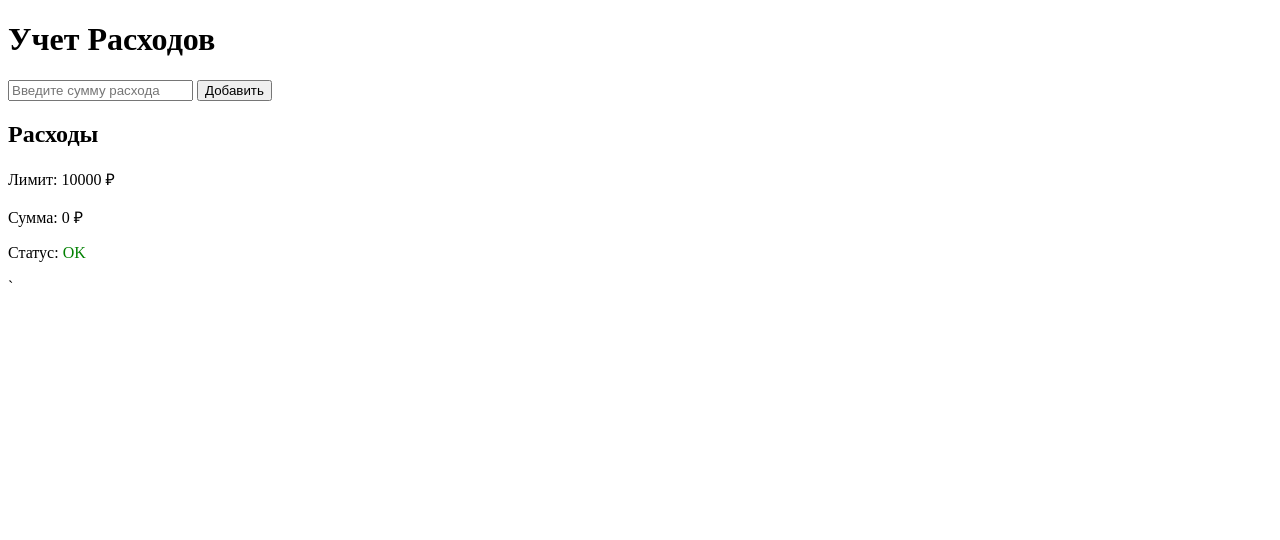
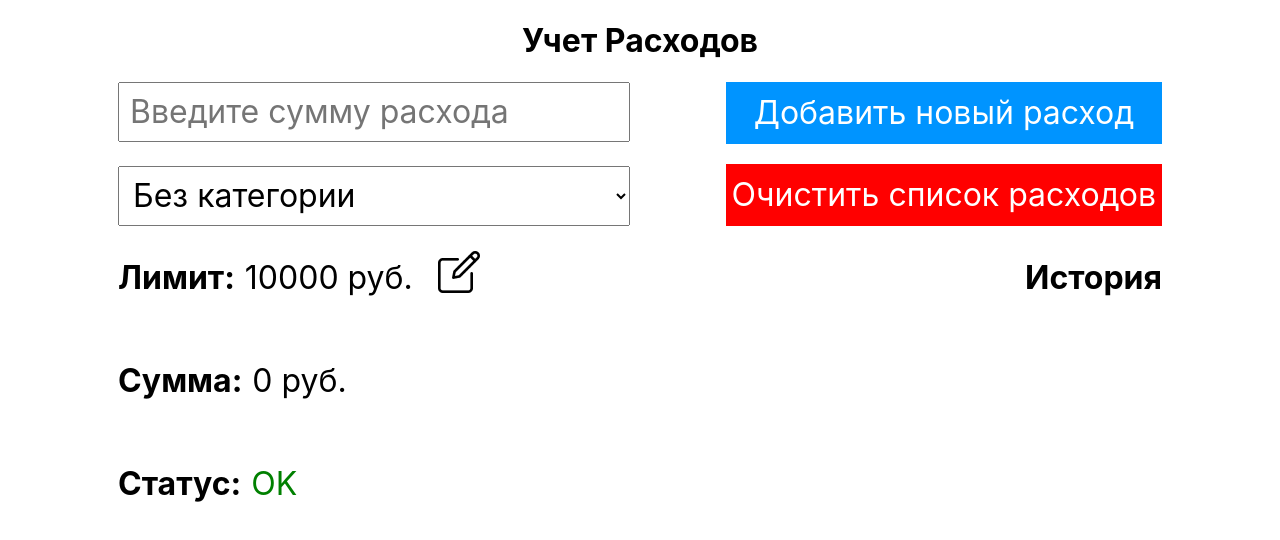
Before and after one commit to SadoninS/ExpensesApp, a plain HTML site: page index.html in a window 1280 px wide. Drawn offline with Linux system fonts and the light colour scheme.

Commit message:
stable ver1

```diff
--- a/index.css
+++ b/index.css
@@ -1,7 +1,133 @@
-.status_green{
-    color:green;
+body {
+  margin: 0 auto;
+  padding: 0 25px;
+  max-width: 1094px;
+  font-family: Inter;
+}
+* {
+  box-sizing: border-box;
 }
 
-.status_red{
-    color: red;
+h1 {
+  text-align: center;
 }
+button {
+  border: none;
+  font-family: inherit;
+}
+
+.newExpenseForm {
+  display: flex;
+  gap: 30px;
+  justify-content: space-between;
+  flex-wrap: wrap;
+}
+
+.formInputs {
+  display: flex;
+  justify-content: space-between;
+  flex-direction: column;
+  gap: 20px;
+}
+
+.newExpenseInput,
+.expenseCategory {
+  padding: 5px 10px;
+  width: 40vw;
+  height: 60px;
+  font-family: Inter;
+  font-size: 32px;
+}
+
+.formBtns {
+  display: flex;
+  flex-direction: column;
+  gap: 20px;
+}
+
+.addExpenseBtn,
+.clearExpenseBtn {
+  background-color: #0094ff;
+  color: white;
+  text-align: center;
+  font-size: 32px;
+  line-height: 60px;
+}
+.clearExpenseBtn {
+  background-color: #ff0000;
+}
+
+/* History */
+.history-wrapper {
+  display: flex;
+  justify-content: space-between;
+  flex-wrap: wrap;
+}
+
+.limit-wrapper,
+.status-wrapper,
+.total-wrapper {
+  display: flex;
+  width: 40vw;
+  gap: 10px;
+  text-align: left;
+  font-size: 32px;
+  line-height: 39px;
+}
+
+.historyList-wrapper {
+  font-size: 32px;
+  line-height: 39px;
+}
+
+.limit__title,
+.status__title,
+.total__title,
+.history__title {
+  font-weight: 700;
+}
+
+.history__title {
+  text-align: end;
+}
+
+.status_green {
+  color: green;
+}
+
+.status_red {
+  color: red;
+}
+
+.limit__value::after,
+.total__value::after,
+.currency::after {
+  content: ' руб.';
+  width: 20px;
+  height: 20px;
+}
+
+.setNewLimitBtn {
+  margin-left: 15px;
+  margin-top: 25px;
+  background-image: url(resources/editLimit.png);
+  width: 42px;
+  height: 42px;
+
+  background-color: white;
+}
+/* Popup New Limit */
+
+.newLimitPopup {
+  border: 1px solid red;
+  padding: 10%;
+  width: 991px;
+  height: 525px;
+  display: flex;
+}
+
+.popupTitle {
+  font-size: 32px;
+  font-weight: 700;
+  line-height: 39px;
+}
--- a/index.html
+++ b/index.html
@@ -1,36 +1,114 @@
 <!DOCTYPE html>
 <html lang="ru">
+  <head>
+    <meta charset="UTF-8" />
+    <meta
+      http-equiv="X-UA-Compatible"
+      content="IE=edge" />
+    <meta
+      name="viewport"
+      content="width=device-width, initial-scale=1.0" />
+    <title>Учет Расходов</title>
+    <link
+      rel="shortcut icon"
+      href="resources/favicon.png"
+      type="image/x-icon" />
+    <link
+      rel="stylesheet"
+      href="index.css" />
+  </head>
 
-<head>
-    <meta charset="UTF-8">
-    <meta http-equiv="X-UA-Compatible" content="IE=edge">
-    <meta name="viewport" content="width=device-width, initial-scale=1.0">
-    <title>Учет Расходов</title>
-    <link rel="shortcut icon" href="resources/favicon.png" type="image/x-icon">
-    <link rel="stylesheet" href="index.css">
-</head>
-
-<body>
+  <body>
     <h1>Учет Расходов</h1>
-    <div class="form">
-        <input class="js-input input" type="number" placeholder="Введите сумму расхода">
-        <button class="js-btn btn">Добавить</button>
+    <div class="newExpenseForm">
+      <div class="formInputs">
+        <input
+          data-new-expense-input
+          class="newExpenseInput"
+          type="number"
+          placeholder="Введите сумму расхода" />
+        <select
+          data-category
+          name="Категория"
+          class="expenseCategory">
+          <option value="">Без категории</option>
+          <option value="Продукты">Продукты</option>
+          <option value="Авто">Авто</option>
+          <option value="Развлечения">Развлечения</option>
+          <option value="ЖКХ">ЖКХ</option>
+        </select>
+      </div>
+      <div class="formBtns">
+        <button
+          id="addExpenseBtn"
+          class="addExpenseBtn">
+          Добавить новый расход
+        </button>
+        <button
+          id="clearExpenseBtn"
+          class="clearExpenseBtn">
+          Очистить список расходов
+        </button>
+      </div>
     </div>
 
+    <div class="history-wrapper">
+      <div class="appStatus-wrapper">
+        <div class="limit-wrapper">
+          <p class="limit__title">Лимит:</p>
+          <p
+            id="currentLimit"
+            class="limit__value">
+            10000
+          </p>
+          <button
+            data-set-new-limit-btn
+            class="setNewLimitBtn"
+            type="button"></button>
+        </div>
 
-    <div class="history-wrapper">
-        <h2>Расходы</h2>
-        <div class="js-history">
+        <div class="total-wrapper">
+          <p class="total__title">Сумма:</p>
+          <p
+            data-sum
+            class="total__value">
+            0
+          </p>
         </div>
+
         <div class="status-wrapper">
-            <p class="limit">Лимит: <span class="js-limit-value">10000</span> &#x20bd</p>
-            <p class="total">Сумма: <span class="js-total-value">0</span> &#x20bd</p>
-            <p class="status">Статус: <span class="js-status-value status_green"></span></p>
+          <p class="status__title">Статус:</p>
+          <p
+            id="status"
+            class="status__value status_green">
+            Все хорошо!
+          </p>
         </div>
+      </div>
+
+      <div
+        id="historyList-wrapper"
+        class="historyList-wrapper">
+        <p class="history__title">История</p>
+        <ol
+          id="historyList"
+          class="historyList"></ol>
+      </div>
     </div>
-
-
+    <!-- <div
+      id="newLimitPopup"
+      class="newLimitPopup">
+      <h2 class="popupTitle">Новый лимит</h2>
+      <div class="newLimitForm">
+        <input
+          type="text"
+          placeholder="Введите новый лимит" />
+        <button
+          type="button"
+          disabled></button>
+      </div>
+    </div> -->
     <script src="index.js"></script>
-</body>
-
-</html>`
+    <!-- <script src="index2.js"></script> -->
+  </body>
+</html>
--- a/index.js
+++ b/index.js
@@ -1,102 +1,113 @@
-const inputNode = document.querySelector('.js-input');
-const btnNode = document.querySelector('.js-btn');
-const historyNode = document.querySelector('.js-history');
+const INPUT_ERROR_MESSAGE =
+  'Неверный формат ввода: Сумма расхода не может иметь отрицательное значение или равняться "0"';
+
+const newExpenseInputNode = document.querySelector('[data-new-expense-input]');
+const btnNode = document.querySelector('#addExpenseBtn');
+const historyNode = document.querySelector('#historyList');
+
+const setNewLimitBtnNode = document.querySelector('[data-set-new-limit-btn]');
 
 let expenses = [];
 
-const sumNode = document.querySelector('.js-total-value');
+const sumNode = document.querySelector('[data-sum]');
 const sumInitialVlue = 0;
 let sum = sumInitialVlue;
 sumNode.innerText = sum;
+sumNode.classList.add('currency');
 
-const limitNode = document.querySelector('.js-limit-value');
+const limitNode = document.querySelector('#currentLimit');
 const limitInitialValue = 10000;
 let limit = limitInitialValue;
 limitNode.innerText = limit;
+limitNode.classList.add('currency');
 
-const statusNode = document.querySelector('.js-status-value')
+const statusNode = document.querySelector('#status');
 const statusInitialValue = 'OK';
 let status = statusInitialValue;
 statusNode.innerText = status;
 
-inputNode.addEventListener('keyup', function (submitByEnter) {
+newExpenseInputNode.addEventListener('keyup', function (submitByEnter) {
   if (submitByEnter.keyCode === 13) {
-        if (!inputNode.value || inputNode.value <= 0) {
-            alert('Сумма расхода не может иметь отрицательное значение или равняться "0"');
-            inputNode.value = '';
+    if (!newExpenseInputNode.value || newExpenseInputNode.value <= 0) {
+      alert(INPUT_ERROR_MESSAGE);
+      newExpenseInputNode.value = '';
       return;
     }
 
-        let expense = parseFloat(inputNode.value);
-
+    let expense = parseFloat(newExpenseInputNode.value);
+    expense = expense.toFixed(2);
     expenses.push(expense);
-
-        inputNode.value = '';
-
-        console.log(expenses)
+    newExpenseInputNode.value = '';
 
     let expensesListHTML = '';
-
-        expenses.forEach(element => {
-            expensesListHTML += `<li>${element} &#x20bd</li>`;
+    expenses.forEach((element) => {
+      expensesListHTML += `<li class="currency">${element}</li>`;
     });
-
     historyNode.innerHTML = `<ol>${expensesListHTML}</ol>`;
 
     let sum = 0;
-
-        expenses.forEach(element => {
+    expenses.forEach((element) => {
+      element = parseFloat(element);
       sum += element;
     });
-
+    sum = sum.toFixed(2);
     sumNode.innerText = sum;
 
-        if (sum <= limit) {
+    checkStatus(sum);
+  }
+});
 
-        } else {
-            statusNode.innerText = 'LIMIT EXEEDED!';
+setNewLimitBtnNode.addEventListener('click', setNewLimitHandler);
+
+function setNewLimitHandler() {
+  const newLimit = prompt('Введите новый лимит');
+  const newLimitValue = parseInt(newLimit);
+  limit = newLimitValue;
+  limitNode.innerText = limit;
+  checkStatus(sum);
+}
+
+function checkStatus(sum) {
+  if (sum <= limit) return;
+  else {
+    statusNode.innerText = `LIMIT EXEEDED! (${limit - sum})`;
     statusNode.classList.add('status_red');
   }
 }
-});
+// btnNode.addEventListener('click', function () {
+//   if (!newExpenseInputNode.value || newExpenseInputNode.value < 1) {
+//     alert(INPUT_ERROR_MESSAGE);
+//     newExpenseInputNode.value = '';
+//     return;
+//   }
 
-btnNode.addEventListener('click', function () {
-    if (!inputNode.value || inputNode.value < 1) {
-        alert('Сумма расхода не может иметь отрицательное значение или равняться "0"');
-        inputNode.value = '';
-        return;
-    }
+//   let expense = parseFloat(newExpenseInputNode.value);
 
-    let expense = parseFloat(inputNode.value);
+//   expenses.push(expense);
 
-    expenses.push(expense);
+//   newExpenseInputNode.value = '';
 
-    inputNode.value = '';
+//   console.log(expenses);
 
-    console.log(expenses);
+//   let expensesListHTML = '';
+//   expenses.forEach((element) => {
+//     const elementHTML = `<li class="expenses-list-item">${element} &#x20bd</li>`;
+//     expensesListHTML += elementHTML;
+//   });
 
-    let expensesListHTML = '';
-    expenses.forEach(element => {
-        const elementHTML = `<li class="expenses-list-item">${element} &#x20bd</li>`;
-        expensesListHTML += elementHTML;
-    });
+//   historyNode.innerHTML = `<ol class="expenses-list">${expensesListHTML}</ol>`;
 
-    historyNode.innerHTML = `<ol class="expenses-list">${expensesListHTML}</ol>`;
+//   let sum = 0;
 
-    let sum = 0;
+//   expenses.forEach((element) => {
+//     sum += element;
+//   });
 
-    expenses.forEach(element => {
-        sum += element;
-    });
+//   sumNode.innerText = sum.toFixed(2);
 
-    sumNode.innerText = sum;
-
-    if (sum <= limit) {
-
-    } else {
-        statusNode.innerText = 'LIMIT EXEEDED!';
-        statusNode.classList.add('status_red');
-    }
-
-
-});
+//   if (sum <= limit) {
+//   } else {
+//     statusNode.innerText = 'LIMIT EXEEDED!';
+//     statusNode.classList.add('status_red');
+//   }
+// });
```
Also changed, not shown: index2.js (added, +73 -0 lines), resources/editLimit.png (added). Lines whose indentation alone changed are shown as unchanged.
